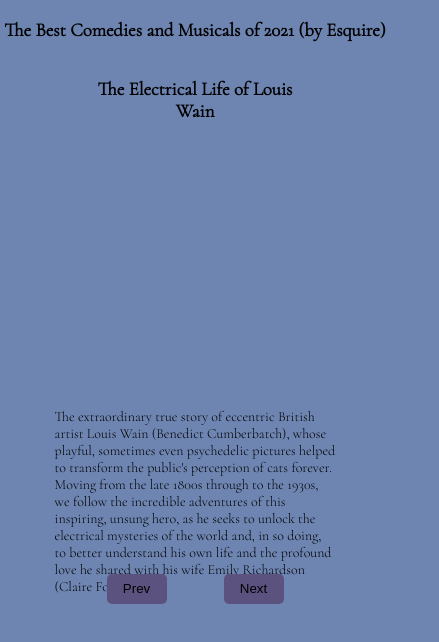
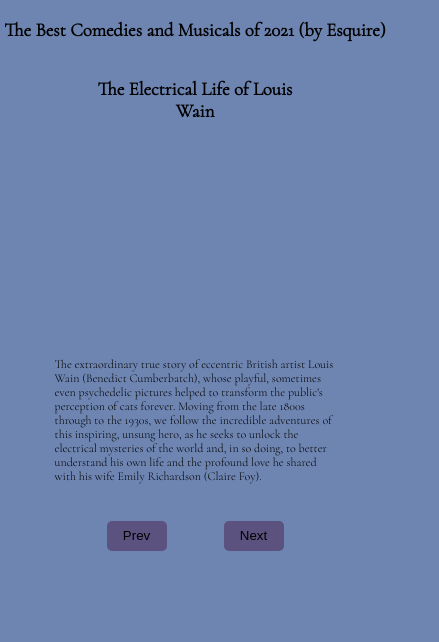
Before and after one commit to OlgaVlasova-IT/slide_video_project, a React (Create React App) app: page / in a window 390 px wide. Shown: the top 642 px of the page, 439 px wide, since content can reach past the window. Built offline with nearby package versions, Linux system fonts and the light colour scheme.

Commit message:
2022-01-25 10:42pm

```diff
--- a/src/App.css
+++ b/src/App.css
@@ -38,7 +38,7 @@
 }
 .desc{
   margin-top: 20px;
-  width:488px;
+  width:390px;
   text-align: left;
   font-size: 16px;
   height: 18vh;
@@ -108,7 +108,7 @@
     margin-top: 15px;
     width:120%;
     text-align: left;
-    font-size: 14px;
+    font-size: 12px;
 
   }
   .btnCont{
--- a/src/App.js
+++ b/src/App.js
@@ -36,7 +36,7 @@
     <h3> The Best Comedies and Musicals of 2021 (by Esquire) </h3>
        <div className='movieCont'>
            <h3>{name}</h3>
-           <ReactPlayer width="488px" height="252px" controls={true}
+           <ReactPlayer width="390px" height="201px" controls={true}
             url={trailer_link} />
            <p className="desc">{desc}</p>
            <div className="btnCont">
```
